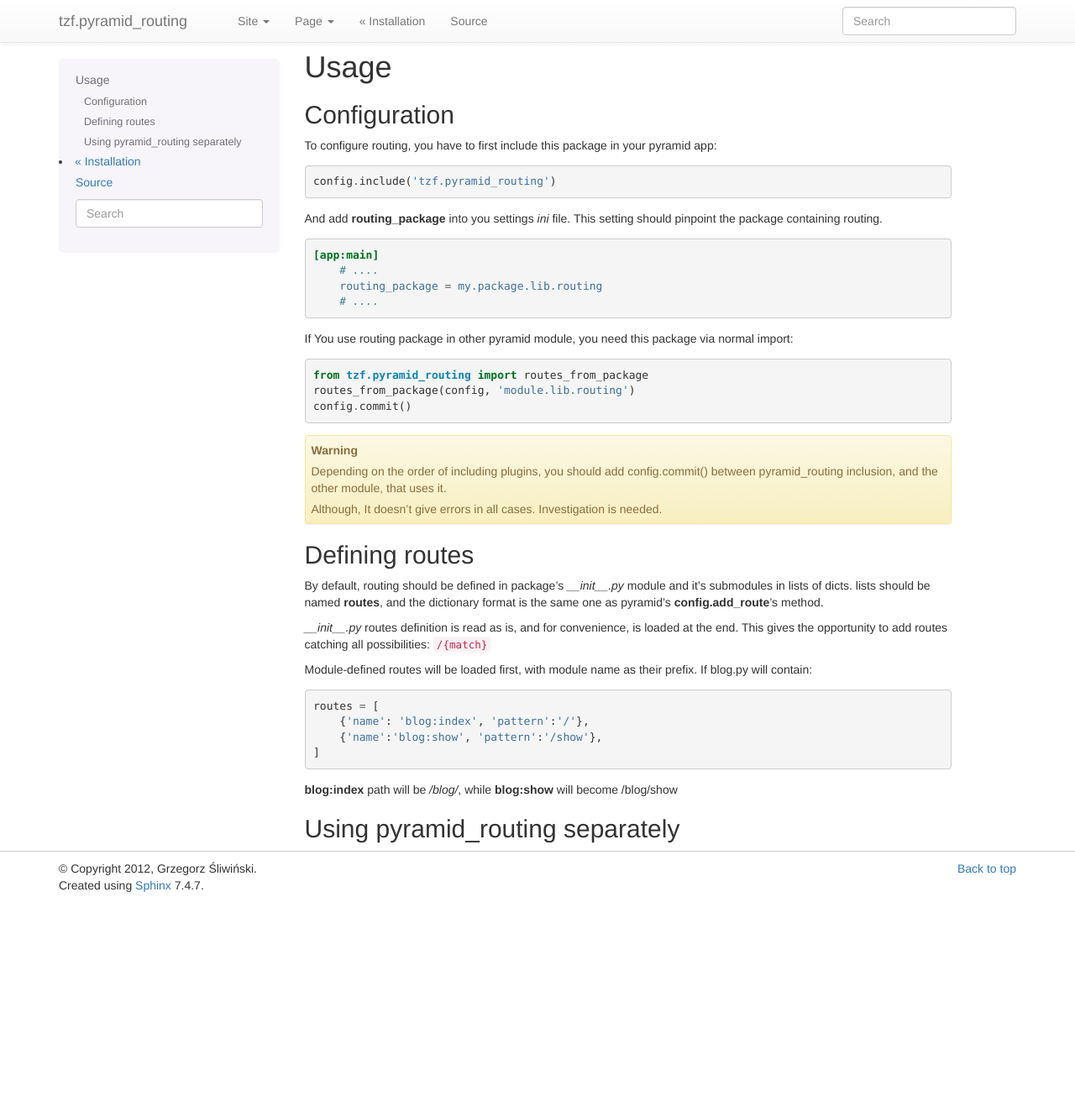
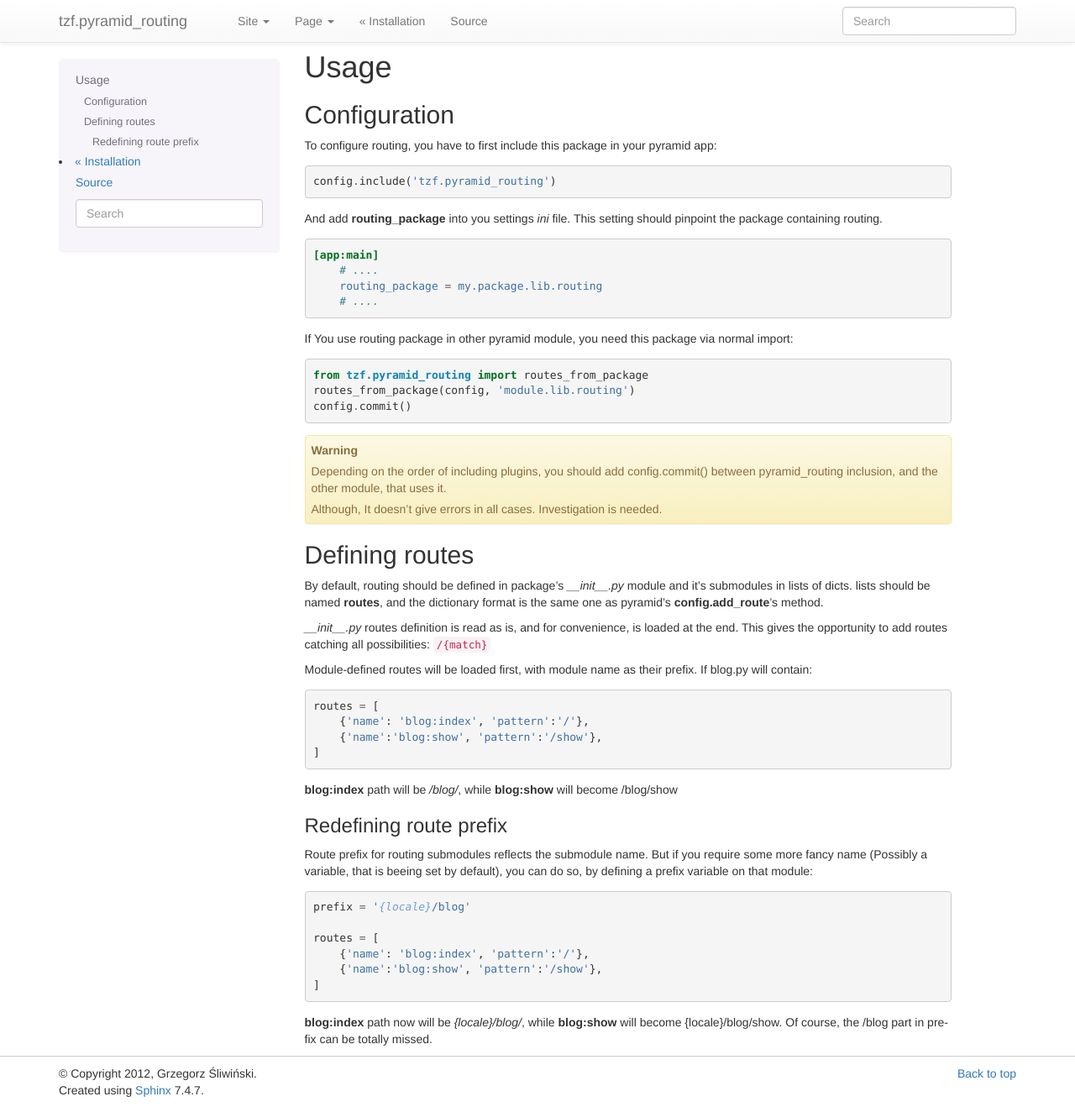
Before and after one commit to fizyk/pyramid_routing, a Sphinx documentation site: the page built from docs/usage.rst, in a window 1280 px wide and 1318 px high. Shown: the whole window at 84% size. Built offline with Sphinx 7.4.7, drawn with Linux system fonts in a browser that asks for light colours.

Commit message:
updated docs

```diff
--- a/docs/index.rst
+++ b/docs/index.rst
@@ -19,7 +19,7 @@ Testing
 To run tests you'll need *webtest* package
 
 - ``$ python setup.py tests``
-- ``$ nosetests --cover-package=tzf.pyramid_routing --cover-tests --with-doctest --with-coverage``
+- ``$ python setup.py nosetests``
 
 Code
 ====
--- a/docs/usage.rst
+++ b/docs/usage.rst
@@ -44,12 +44,25 @@ Module-defined routes will be loaded first, with module name as their prefix. If
 
 .. code-block:: python
 
-        routes = [
-            {'name': 'blog:index', 'pattern':'/'},
-            {'name':'blog:show', 'pattern':'/show'},
-        ]
+    routes = [
+        {'name': 'blog:index', 'pattern':'/'},
+        {'name':'blog:show', 'pattern':'/show'},
+    ]
 
 **blog:index** path will be */blog/*, while **blog:show** will become /blog/show
 
-Using pyramid_routing separately
---------------------------------
+Redefining route prefix
++++++++++++++++++++++++
+
+Route prefix for routing submodules reflects the submodule name. But if you require some more fancy name (Possibly a variable, that is beeing set by default), you can do so, by defining a prefix variable on that module:
+
+.. code-block:: python
+
+    prefix = '{locale}/blog'
+
+    routes = [
+        {'name': 'blog:index', 'pattern':'/'},
+        {'name':'blog:show', 'pattern':'/show'},
+    ]
+
+**blog:index** path now will be *{locale}/blog/*, while **blog:show** will become {locale}/blog/show. Of course, the /blog part in prefix can be totally missed.
```
